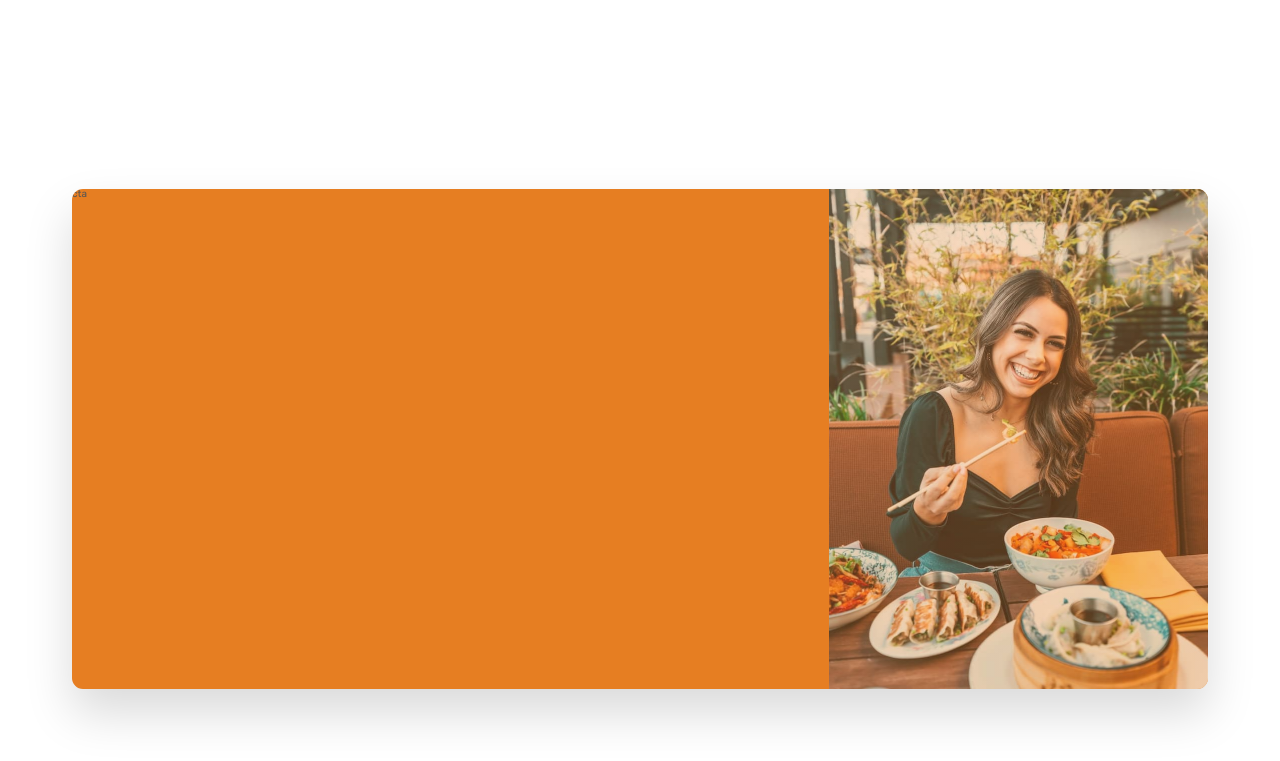
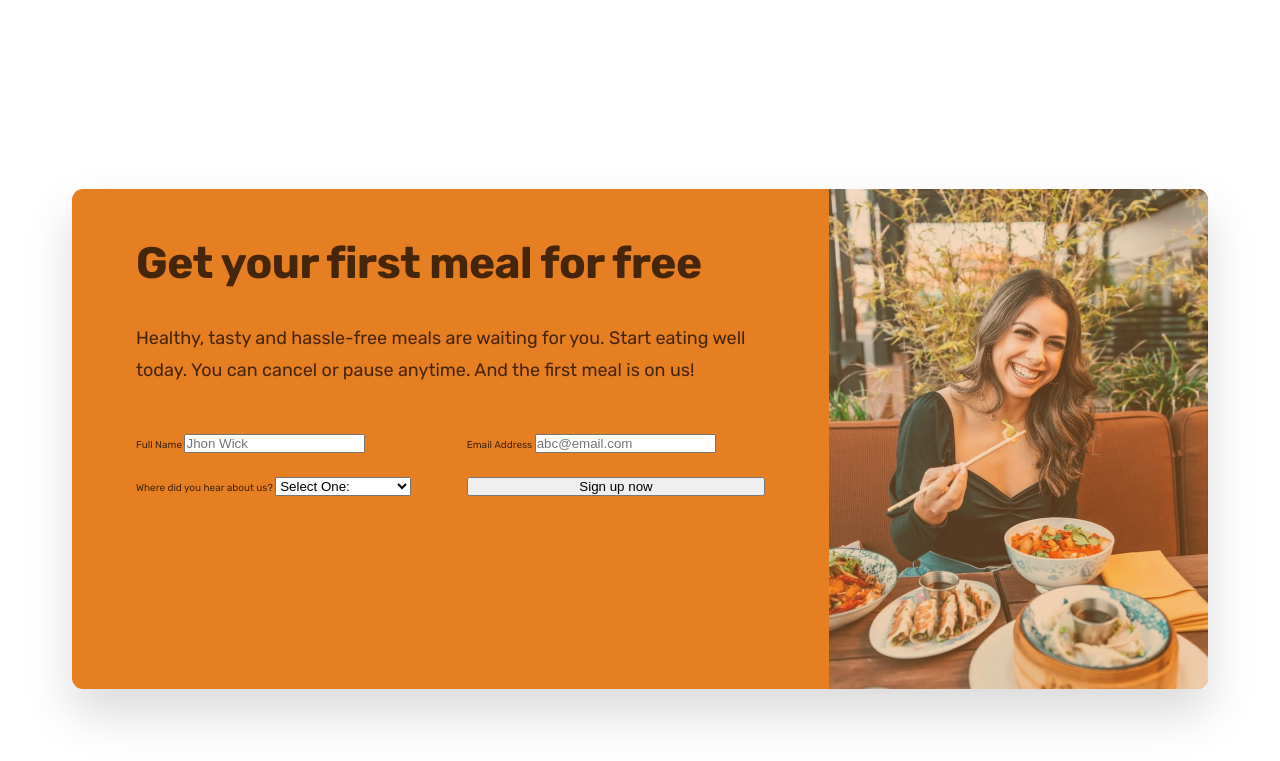
Before and after one commit to Oonie11/omniFood_Website, a plain HTML site: page index.html in a window 1280 px wide. Shown: the part 5863-6624 px from the top of the page. Drawn offline with nearby package versions, Linux system fonts and the light colour scheme.

Commit message:
add call to action section part-02

```diff
--- a/css/style.css
+++ b/css/style.css
@@ -495,6 +495,20 @@
 }
 
 .cta-text-box {
+  padding: 4.8rem 6.4rem 6.4rem 6.4rem;
+
+  color: #45260a;
+}
+
+.cta .heading-secondary {
+  margin-bottom: 3.2rem;
+  color: #45260a;
+}
+
+.cta-text {
+  font-size: 1.8rem;
+  line-height: 1.8;
+  margin-bottom: 4.8rem;
 }
 
 .cta-img-box {
@@ -509,3 +523,10 @@
   background-size: cover;
   background-position: center;
 }
+
+.cta-form {
+  display: grid;
+  grid-template-columns: 1fr 1fr;
+  column-gap: 3.2rem;
+  row-gap: 2.4rem;
+}
--- a/index.html
+++ b/index.html
@@ -560,7 +560,50 @@
       <section class="section-cta">
         <div class="container">
           <div class="cta">
-            <div class="cta-text-box">cta</div>
+            <div class="cta-text-box">
+              <h2 class="heading-secondary">Get your first meal for free</h2>
+              <p class="cta-text">
+                Healthy, tasty and hassle-free meals are waiting for you. Start
+                eating well today. You can cancel or pause anytime. And the
+                first meal is on us!
+              </p>
+              <!-- action attribute get the address where the data is needed to be reveived -->
+              <form action="#" class="cta-form">
+                <!-- the elements below themself are inline-elements so we wrap them within div to make them block-element-->
+                <div>
+                  <!-- use for attr for label and id attr for input to link them -->
+                  <label for="full-name">Full Name</label>
+                  <!-- required attr used to avoid empty data. -->
+                  <input
+                    id="full-name"
+                    type="text"
+                    placeholder="Jhon Wick"
+                    required
+                  />
+                </div>
+                <div>
+                  <label for="email">Email Address</label>
+                  <input
+                    id="email"
+                    type="email"
+                    placeholder="abc@email.com"
+                    required
+                  />
+                </div>
+                <div>
+                  <label for="select-where">Where did you hear about us?</label>
+                  <select id="select-where" required>
+                    <option value="">Select One:</option>
+                    <option value="friends">Friends and Family</option>
+                    <option value="youtube">YouTube Video</option>
+                    <option value="podcast">Podcast</option>
+                    <option value="ad">Facebook ad</option>
+                    <option value="others">Others</option>
+                  </select>
+                </div>
+                <button class="btn">Sign up now</button>
+              </form>
+            </div>
 
             <!--since the div is empty class and the image is added through css,
               the container will not be visible to the screen readers and thus needs to be fixed.
```
